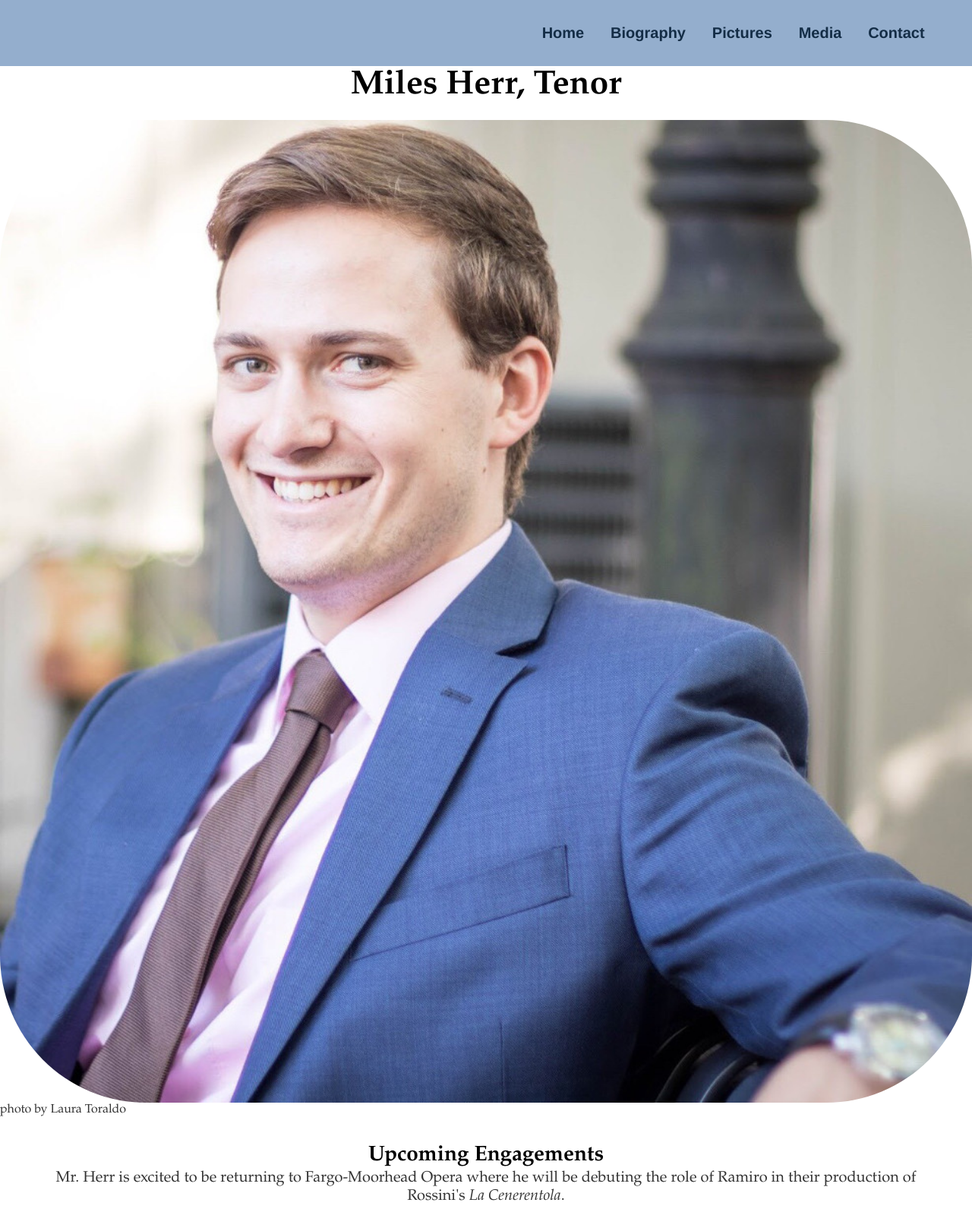
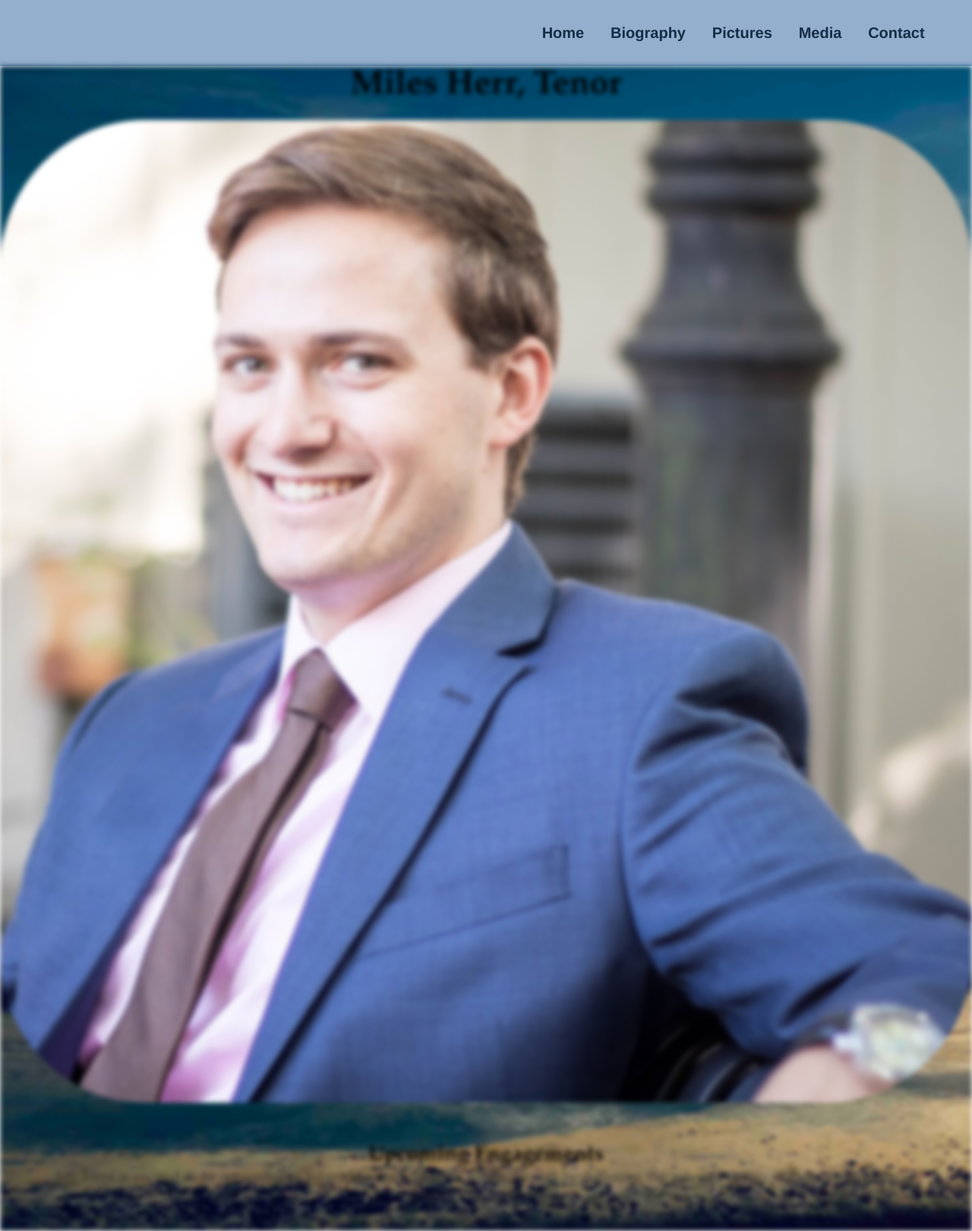
Before and after one commit to leemlb06pmi/leemlb06pmi.github.io, a Jekyll site: the page built from index.html, in a window 1280 px wide. Shown: the whole page at 76% size. Built offline with Jekyll 4.4.1, drawn with Linux system fonts in a browser that asks for light colours.

Commit message:
Update index.html

```diff
--- a/index.html
+++ b/index.html
@@ -2,13 +2,13 @@
 layout: default
 title: Miles Herr, Tenor
 ---
+<div class = "back">
 	<div class = "row">
 		<div class = "column left">
 			<h1>Miles Herr, Tenor</h1>
 			<br>
 			<img style="width: 100%; border-radius: 15%;" src="https://leemlb06pmi.github.io/photos/Headshot.jpg" alt="Headshot">
 			<p style="text-align:left; font-size:1em;">photo by Laura Toraldo</p>
-
 		</div>
 		<div class = "column right" >
 			<br>
@@ -20,3 +20,4 @@
 			</blockquote>
 		</div>
 	</div>
+</div>
```
Lines whose indentation alone changed are shown as unchanged.
